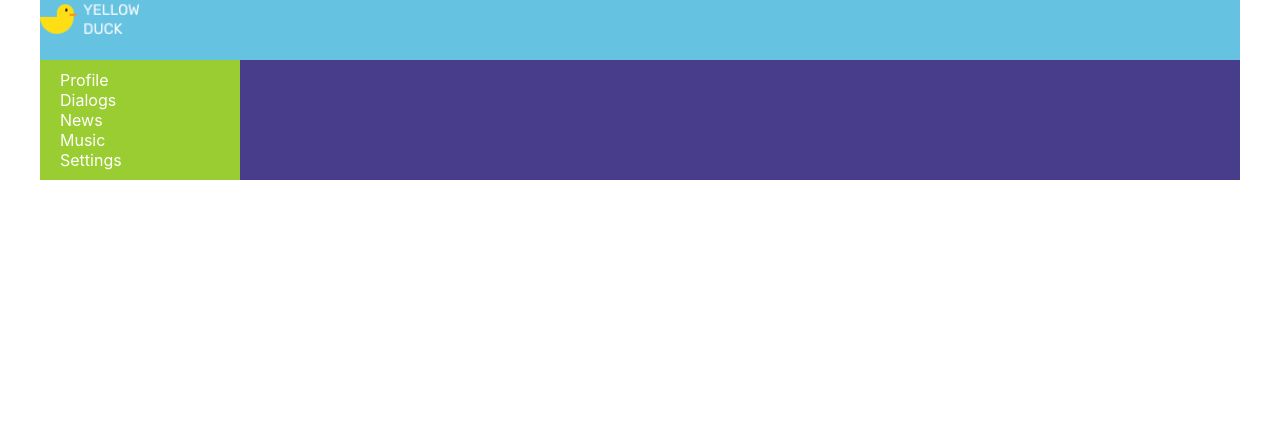
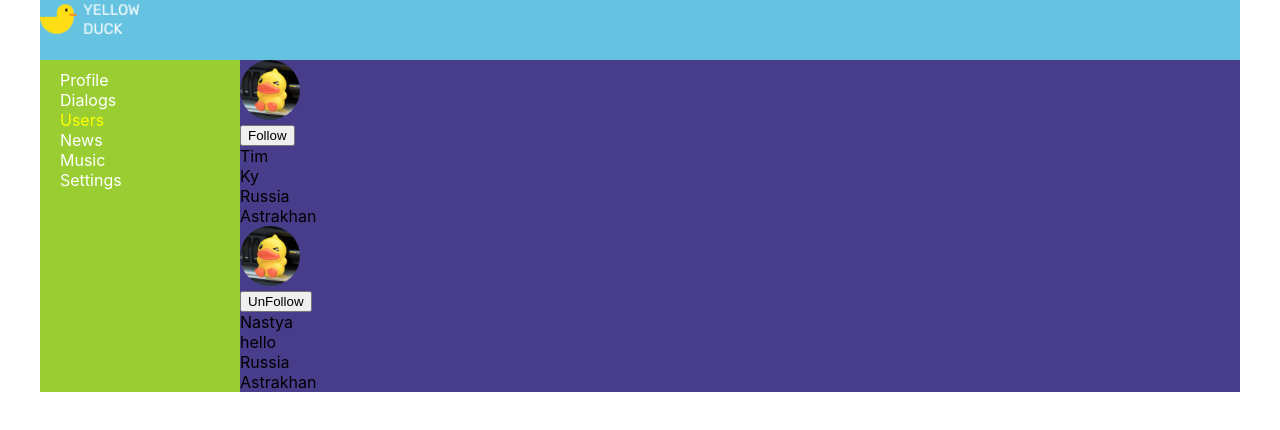
Before and after one commit to Timmy2324/react-social-network, a React (Create React App) app: page /users in a window 1280 px wide. Shown: the top 430 px of the page. Built offline with nearby package versions, Linux system fonts and the light colour scheme.

Commit message:
added users page

```diff
--- a/src/App.tsx
+++ b/src/App.tsx
@@ -8,6 +8,7 @@ import {News} from "./components/News/News";
 import {Music} from "./components/Music/Music";
 import {Settings} from "./components/Settings/Settings";
 import {DialogsContainer} from "./components/Dialogs/DialogsContainer";
+import {UsersContainer} from "./components/Users/UsersContainer";
 
 type AppPropsType = {
 }
@@ -26,6 +27,9 @@ function App(props: AppPropsType) {
                     <Route path="/dialogs/*" element={
                         <DialogsContainer/>}
                     />
+                    <Route path="/users" element={
+                        <UsersContainer/>}
+                    />
                     <Route path="/news" element={<News/>}/>
                     <Route path="/music" element={<Music/>}/>
                     <Route path="/settings" element={<Settings/>}/>
--- a/src/components/Navbar/Navbar.tsx
+++ b/src/components/Navbar/Navbar.tsx
@@ -14,6 +14,11 @@ export function Navbar() {
                 <div className={classes.item}>
                     <NavLink to="/dialogs" className={({isActive}) => isActive ? classes.active : ''}>
                         Dialogs
+                    </NavLink>
+                </div>
+                <div className={classes.item}>
+                    <NavLink to="/users" className={({isActive}) => isActive ? classes.active : ''}>
+                        Users
                     </NavLink>
                 </div>
                 <div className={classes.item}>
--- /dev/null
+++ b/src/components/Users/Users.module.css
@@ -0,0 +1,4 @@
+.photo {
+    width: 60px;
+    border-radius: 50%;
+}
--- /dev/null
+++ b/src/components/Users/Users.tsx
@@ -0,0 +1,30 @@
+import React from 'react';
+import classes from './Users.module.css';
+import {UsersPropsType} from "./UsersContainer";
+
+export const Users = (props: UsersPropsType) => {
+    return (
+        <div>
+            {
+                props.state.users.map(user => <div key={user.id}>
+                    <span>
+                        <div>
+                            <img className={classes.photo} src={user.photo} alt=""/>
+                        </div>
+                        <div>
+                            <button onClick={() => props.followToggle(user.id)}>{user.isFollow ? 'UnFollow' : 'Follow'}</button>
+                        </div>
+                    </span>
+                    <span>
+                        <div>{user.fullName}</div>
+                        <div>{user.status}</div>
+                    </span>
+                    <span>
+                        <div>{user.location.country}</div>
+                        <div>{user.location.city}</div>
+                    </span>
+                </div>)
+            }
+        </div>
+    );
+};
--- /dev/null
+++ b/src/components/Users/UsersContainer.tsx
@@ -0,0 +1,33 @@
+import React from 'react';
+import {connect} from "react-redux";
+import {Users} from "./Users";
+import {FollowToggleAC, setUsersAC, UsersPageType, UserType} from "../../redux/users-reduser";
+import {AppStateType} from "../../redux/redux-store";
+import {Dispatch} from "redux";
+
+
+type MapStatePropsType = {
+    state: UsersPageType,
+}
+
+type MapDispatchPropsType = {
+    followToggle: (userID: number) => void
+    setUsers: (users: Array<UserType>) => void
+}
+
+export type UsersPropsType = MapStatePropsType & MapDispatchPropsType;
+
+const mapStateToProps = (state: AppStateType): MapStatePropsType => {
+    return {
+        state: state.UsersReducer,
+    }
+}
+
+const mapDispatchToProps = (dispatch: Dispatch): MapDispatchPropsType => {
+  return {
+      followToggle: (userID) => dispatch(FollowToggleAC(userID)),
+      setUsers: (users) => dispatch(setUsersAC(users))
+  }
+}
+
+export const UsersContainer = connect(mapStateToProps, mapDispatchToProps)(Users);
--- a/src/redux/redux-store.ts
+++ b/src/redux/redux-store.ts
@@ -1,10 +1,12 @@
 import {combineReducers, createStore} from "redux";
 import {ProfileReducer} from "./profile-reducer";
 import {DialogsReducer} from "./dialogs-reducer";
+import {UsersReducer} from "./users-reduser";
 
 const rootReducer = combineReducers({
     ProfileReducer,
-    DialogsReducer
+    DialogsReducer,
+    UsersReducer,
 });
 
 export type AppStateType = ReturnType<typeof rootReducer>;
--- /dev/null
+++ b/src/redux/users-reduser.ts
@@ -0,0 +1,79 @@
+import avatar from "../img/avatar.jpg";
+
+type LocationType = {
+    city: string
+    country: string
+}
+
+export type UserType = {
+    id: number
+    photo: string
+    isFollow: boolean
+    fullName: string
+    status: string
+    location: LocationType
+}
+
+export type UsersPageType = {
+    users: Array<UserType>
+}
+
+const initialState: UsersPageType = {
+    users: [
+        {
+            id: 1,
+            photo: avatar,
+            isFollow: false,
+            fullName: 'Tim',
+            status: 'Ky',
+            location: {
+                city: 'Astrakhan',
+                country: 'Russia',
+            },
+        },
+        {
+            id: 2,
+            photo: avatar,
+            isFollow: true,
+            fullName: 'Nastya',
+            status: 'hello',
+            location: {
+                city: 'Astrakhan',
+                country: 'Russia',
+            },
+        },
+    ]
+}
+
+export const UsersReducer = (state: UsersPageType = initialState, action: ActionType) => {
+
+    switch (action.type) {
+        case 'FOLLOW-TOGGLE':
+            return {
+                ...state,
+                users: state.users.map(user => user.id === action.userID ? {...user, isFollow: !user.isFollow} : user)
+            }
+        case 'SET-USERS':
+            return {...state, users: [...state.users, ...action.users]}
+        default:
+            return state;
+    }
+}
+
+type ActionType = FollowToggleType | SetUsersType;
+
+type FollowToggleType = ReturnType<typeof FollowToggleAC>
+export const FollowToggleAC = (userID: number) => {
+    return {
+        type: 'FOLLOW-TOGGLE',
+        userID,
+    } as const
+}
+
+type SetUsersType = ReturnType<typeof setUsersAC>
+export const setUsersAC = (users: Array<UserType>) => {
+    return {
+        type: 'SET-USERS',
+        users,
+    } as const
+}
```
